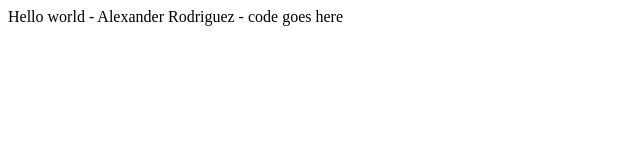
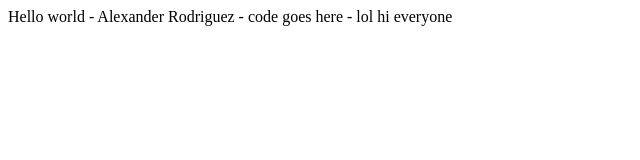
Before and after one commit to Alex577398/EnviousDarkcyanStructures, a plain HTML site: page index.html in a window 1280 px wide. Shown: the whole page, without its empty margins (0-640 px from the left). Drawn offline with Linux system fonts and the light colour scheme.

Commit message:
add additional sentence to my code

```diff
--- a/index.html
+++ b/index.html
@@ -9,7 +9,8 @@
 </head>
 
 <body>
-  Hello world - Alexander Rodriguez - code goes here
+  Hello world - Alexander Rodriguez - code goes here - lol
+  hi everyone
   <script src="script.js"></script>
 </body>
 
```
